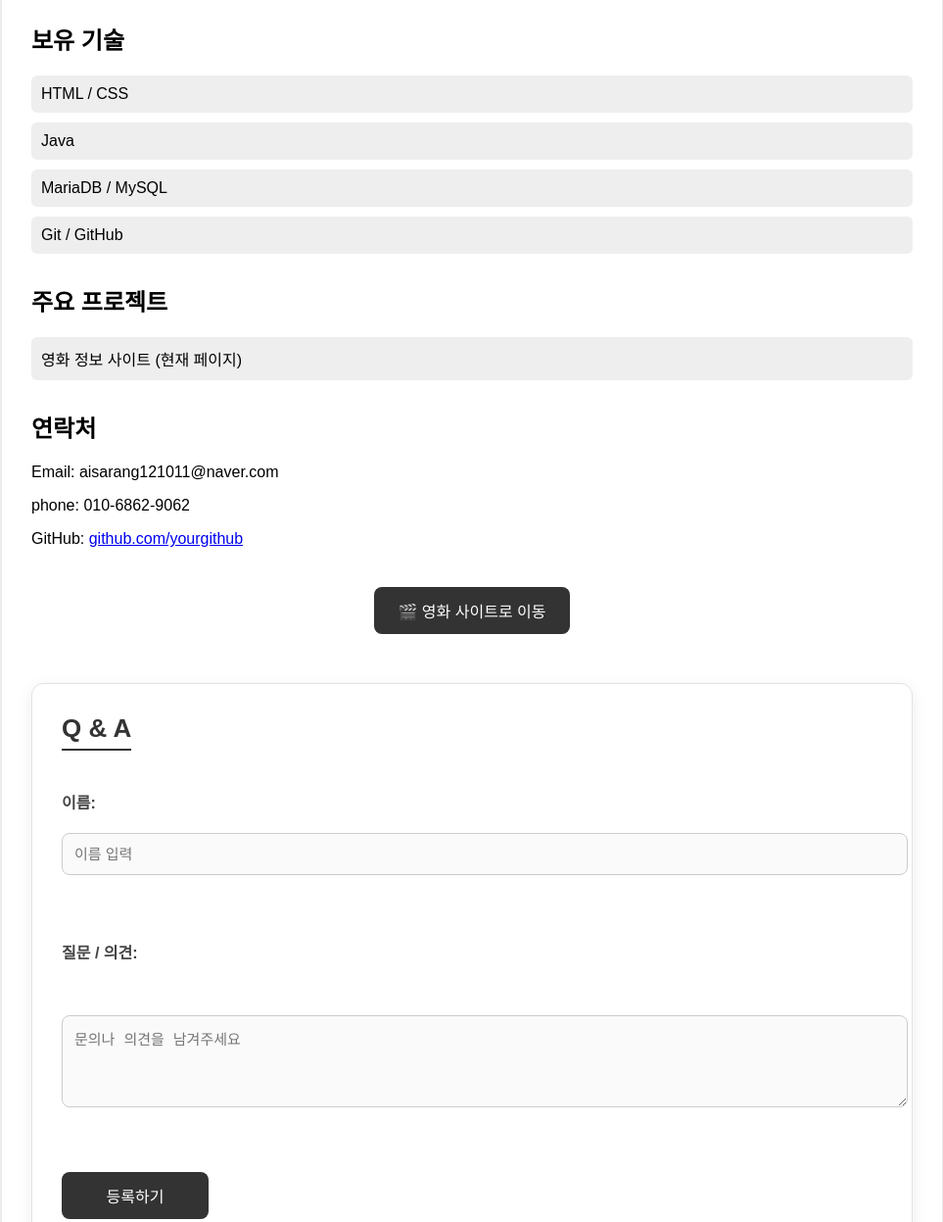
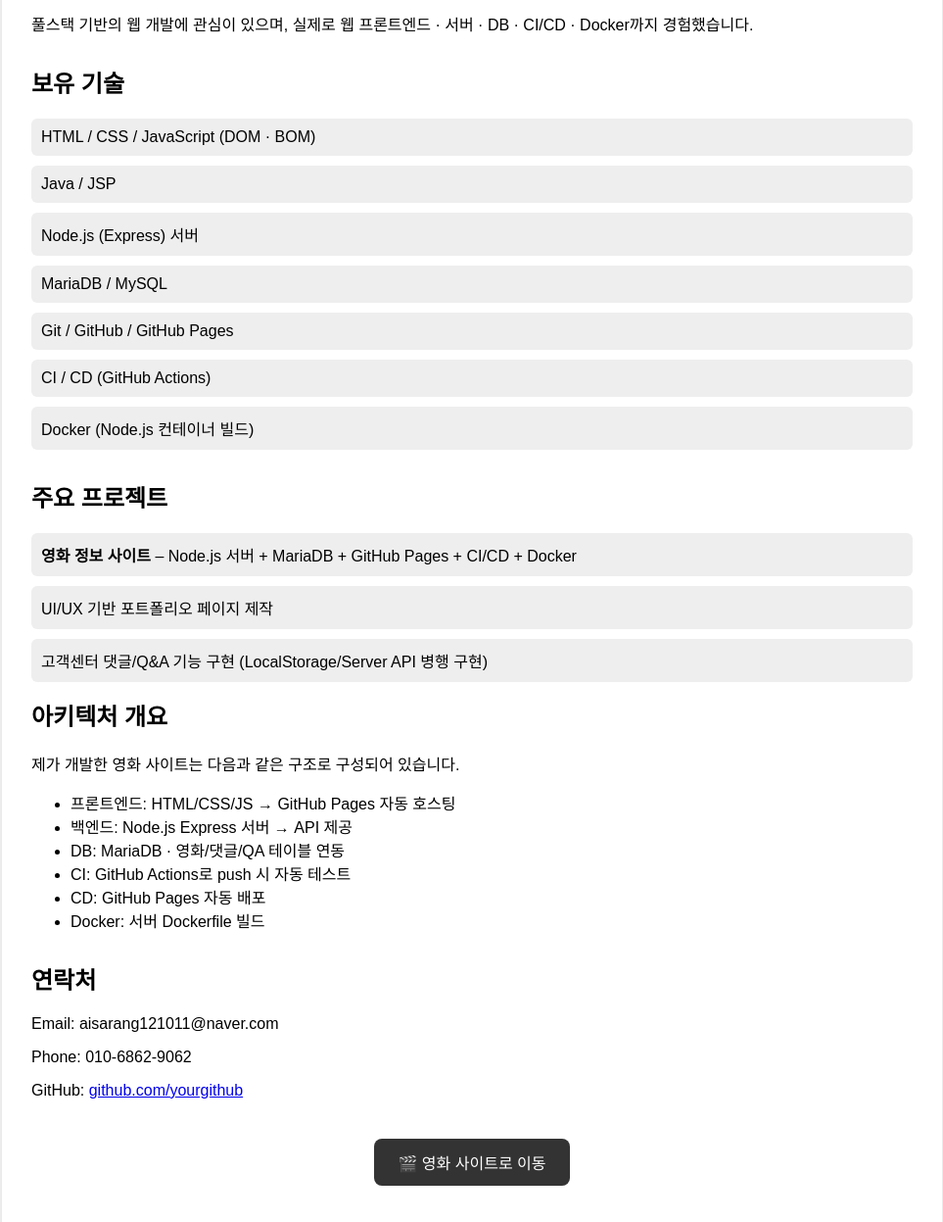
Before and after one commit to kominjae2/kominjae2.github.io, a plain HTML site: page index.html in a window 1280 px wide. Shown: the part 220-1467 px from the top of the page at 98% size, without its empty margins (158-1121 px from the left). Drawn offline with Linux system fonts and the light colour scheme.

Commit message:
포트폴리오 내용 추가

```diff
--- a/index.html
+++ b/index.html
@@ -14,36 +14,60 @@
 <section>
 
   <h2>안녕하세요, 저는 고민재입니다.</h2>
+  <p>풀스택 기반의 웹 개발에 관심이 있으며, 실제로 웹 프론트엔드 · 서버 · DB · CI/CD · Docker까지 경험했습니다.</p>
 
+  <!-- 기술 스택 -->
   <div class="skills">
     <h2>보유 기술</h2>
     <ul>
-      <li>HTML / CSS</li>
-      <li>Java</li>
+      <li>HTML / CSS / JavaScript (DOM · BOM)</li>
+      <li>Java / JSP</li>
+      <li>Node.js (Express) 서버</li>
       <li>MariaDB / MySQL</li>
-      <li>Git / GitHub</li>
+      <li>Git / GitHub / GitHub Pages</li>
+      <li>CI / CD (GitHub Actions)</li>
+      <li>Docker (Node.js 컨테이너 빌드)</li>
     </ul>
   </div>
 
+  <!-- 프로젝트 -->
   <div class="projects">
     <h2>주요 프로젝트</h2>
     <ul>
-      <li>영화 정보 사이트 (현재 페이지)</li>
-
+      <li><strong>영화 정보 사이트</strong> – Node.js 서버 + MariaDB + GitHub Pages + CI/CD + Docker</li>
+      <li>UI/UX 기반 포트폴리오 페이지 제작</li>
+      <li>고객센터 댓글/Q&A 기능 구현 (LocalStorage/Server API 병행 구현)</li>
     </ul>
   </div>
 
+  <!-- 아키텍처 섹션 -->
+  <div class="architecture">
+    <h2>아키텍처 개요</h2>
+    <p>제가 개발한 영화 사이트는 다음과 같은 구조로 구성되어 있습니다.</p>
+    <ul>
+      <li>프론트엔드: HTML/CSS/JS → GitHub Pages 자동 호스팅</li>
+      <li>백엔드: Node.js Express 서버 → API 제공</li>
+      <li>DB: MariaDB · 영화/댓글/QA 테이블 연동</li>
+      <li>CI: GitHub Actions로 push 시 자동 테스트</li>
+      <li>CD: GitHub Pages 자동 배포</li>
+      <li>Docker: 서버 Dockerfile 빌드</li>
+    </ul>
+  </div>
+
+  <!-- 연락처 -->
   <div class="contact">
     <h2>연락처</h2>
     <p>Email: aisarang121011@naver.com</p>
-    <p>phone: 010-6862-9062</p>
+    <p>Phone: 010-6862-9062</p>
     <p>GitHub: <a href="https://github.com/yourgithub" target="_blank">github.com/yourgithub</a></p>
   </div>
 
+  <!-- 영화 사이트 이동 버튼 -->
   <div class="movie-button">
     <a href="index_movie.html" class="button">🎬 영화 사이트로 이동</a>
   </div>
 
+  <!-- Q&A -->
   <div class="qa-section">
     <h2>Q & A</h2>
 
@@ -60,6 +84,7 @@
     <h3>등록된 질문/답변</h3>
     <ul id="qaList"></ul>
   </div>
+
 </section>
 
 <footer>
--- a/server/package.json
+++ b/server/package.json
@@ -3,7 +3,7 @@
   "version": "1.0.0",
   "main": "app.js",
   "scripts": {
-    "test": "node -e \"console.log('✅ CI 테스트 통과')\""
+    "test": "node -e \"console.log('CI 테스트 통과')\""
   },
   "dependencies": {
     "express": "^4.18.2",
```
Lines whose indentation alone changed are shown as unchanged.
